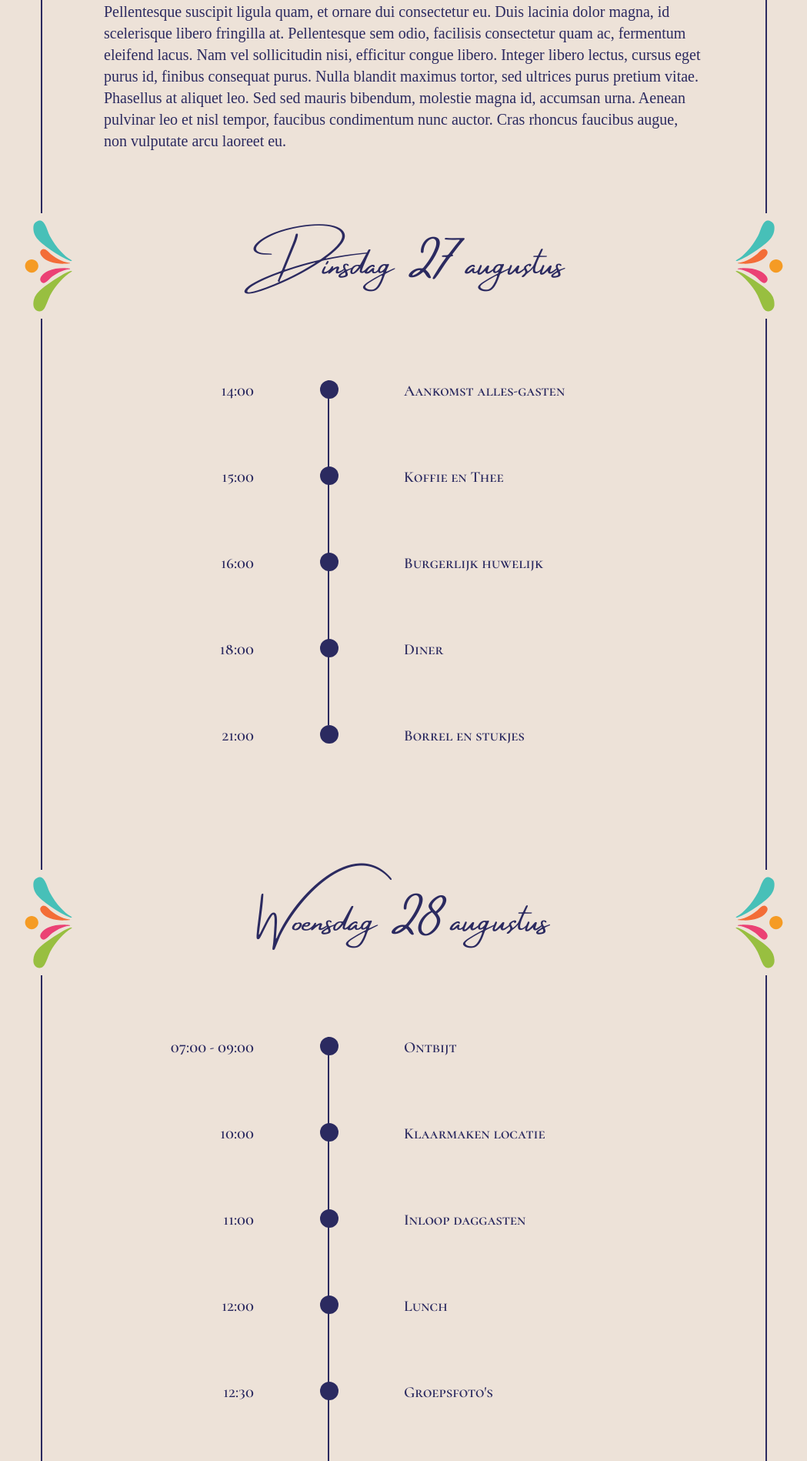
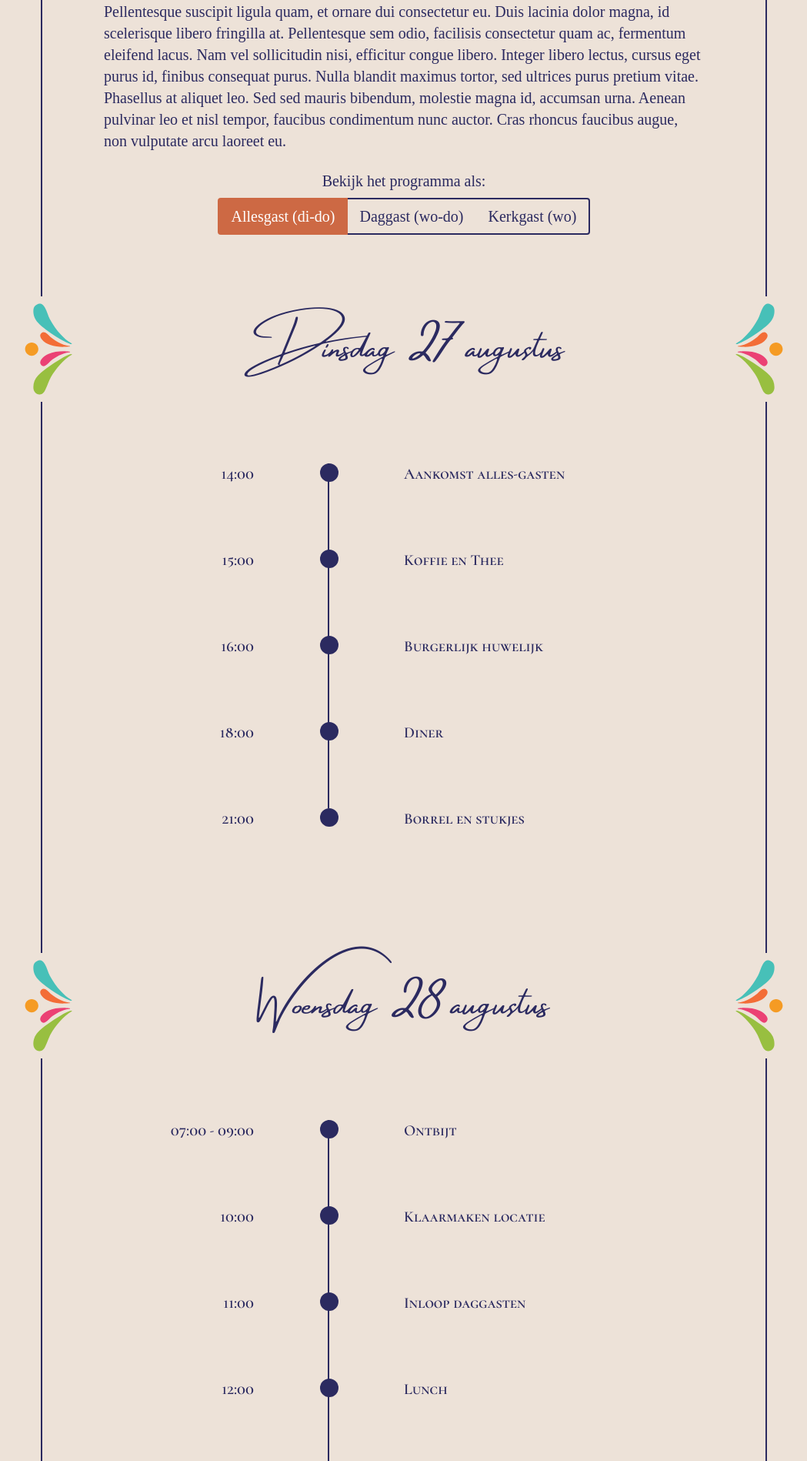
Before and after one commit to RubenSmit/bruiloftjeanineenruben.nl, a Jekyll site: the page built from programma.markdown, in a window 1280 px wide. Shown: the part 787-2685 px from the top of the page at 77% size, without its empty margins (115-1164 px from the left). Built offline with Jekyll 4.4.1, drawn with Linux system fonts in a browser that asks for light colours; some web fonts are replaced.

Commit message:
Add filters for timeline

```diff
--- a/_includes/card_title.html
+++ b/_includes/card_title.html
@@ -1,4 +1,4 @@
-<div class="w-full flex items-center my-20">
+<div class="w-full flex items-center my-20" data-timeline="{{include.type}}">
   <img src="/images/side_decoration_left.svg" class="w-10 md:w-20 bg-tan -ml-14 mr-14 md:-ml-28 md:mr-28 border-8 border-tan" alt="" role="presentation">
   <h2 class="font-curly text-2xl sm:text-3xl md:text-4xl lg:text-5xl w-full text-center mb-6">
     {{include.title}}
--- a/_includes/timeline.html
+++ b/_includes/timeline.html
@@ -1,3 +1,3 @@
-<div class="grid grid-cols-4 pb-20">
+<div class="grid grid-cols-4 pb-20 timeline" data-timeline="{{include.type}}">
   {{include.items}}
 </div>
--- a/_includes/timeline_item.html
+++ b/_includes/timeline_item.html
@@ -1,6 +1,6 @@
-<div class="text-right font-semibold">{{include.time}}</div>
-<div class="flex px-4 justify-center">
-  <div class="h-full w-3 mr-3 py-14 border-r-2 border-primary"></div>
-  <div class="rounded-full bg-primary w-6 h-6 -ml-6"></div>
+<div class="text-right font-semibold" data-timeline="{{include.type}}">{{include.time}}</div>
+<div class="flex px-4 justify-center timeline-deco" data-timeline="{{include.type}}">
+  <dd class="h-full w-3 mr-3 py-14 border-r-2 border-primary timeline-line"></dd>
+  <div class="rounded-full bg-primary w-6 h-6 -ml-6 timeline-orb"></div>
 </div>
-<div class="col-span-2 font-semibold">{{include.content}}</div>
+<div class="col-span-2 font-semibold" data-timeline="{{include.type}}">{{include.content}}</div>
--- a/_includes/timeline_last_item.html
+++ /dev/null
@@ -1,5 +0,0 @@
-<div class="text-right font-semibold">{{include.time}}</div>
-<div class="flex px-4 justify-center">
-  <div class="rounded-full bg-primary w-6 h-6"></div>
-</div>
-<div class="col-span-2 font-semibold">{{include.content}}</div>
--- a/programma.markdown
+++ b/programma.markdown
@@ -13,38 +13,45 @@
 Phasellus at aliquet leo. Sed sed mauris bibendum, molestie magna id, accumsan urna. Aenean pulvinar leo et nisl tempor,
 faucibus condimentum nunc auctor. Cras rhoncus faucibus augue, non vulputate arcu laoreet eu.
 
-{% include card_title.html title="Dinsdag 27 augustus" %}
+<div class="w-full mt-6 text-center">Bekijk het programma als:</div>
+<div class="w-full mt-2 flex justify-center">
+    <button class="py-2 px-4 border-t-2 border-b-2 border-l-2 rounded-l border-secondary bg-secondary text-white" data-timeline-button="alles" onclick="changeProgram('alles')">Allesgast (di-do)</button>
+    <button class="py-2 px-4 border-t-2 border-b-2 hover:bg-secondary hover:text-white hover:border-secondary border-primary" data-timeline-button="dag" onclick="changeProgram('dag')">Daggast (wo-do)</button>
+    <button class="py-2 px-4 border-t-2 border-b-2 border-r-2 rounded-r hover:bg-secondary hover:text-white hover:border-secondary border-primary" data-timeline-button="kerk" onclick="changeProgram('kerk')">Kerkgast (wo)</button>
+</div>
+
+{% include card_title.html title="Dinsdag 27 augustus" type="alles" %}
 {% capture dinsdag_items %}
-{% include timeline_item.html time="14:00" content="Aankomst alles-gasten" %}
-{% include timeline_item.html time="15:00" content="Koffie en Thee" %}
-{% include timeline_item.html time="16:00" content="Burgerlijk huwelijk" %}
-{% include timeline_item.html time="18:00" content="Diner" %}
-{% include timeline_last_item.html time="21:00" content="Borrel en stukjes" last=true %}
+{% include timeline_item.html time="14:00" content="Aankomst alles-gasten" type="alles" %}
+{% include timeline_item.html time="15:00" content="Koffie en Thee" type="alles" %}
+{% include timeline_item.html time="16:00" content="Burgerlijk huwelijk" type="alles" %}
+{% include timeline_item.html time="18:00" content="Diner" type="alles" %}
+{% include timeline_item.html time="21:00" content="Borrel en stukjes" last=true type="alles" %}
 {% endcapture %}
-{% include timeline.html items=dinsdag_items %}
+{% include timeline.html items=dinsdag_items type="alles" %}
 
-{% include card_title.html title="Woensdag 28 augustus" %}
+{% include card_title.html title="Woensdag 28 augustus" type="kerk" %}
 {% capture woensdag_items %}
-{% include timeline_item.html time="07:00 - 09:00" content="Ontbijt" %}
-{% include timeline_item.html time="10:00" content="Klaarmaken locatie" %}
-{% include timeline_item.html time="11:00" content="Inloop daggasten" %}
-{% include timeline_item.html time="12:00" content="Lunch" %}
-{% include timeline_item.html time="12:30" content="Groepsfoto's" %}
-{% include timeline_item.html time="13:30" content="Inloop kerkgasten" %}
-{% include timeline_item.html time="14:00" content="Kerkdienst" %}
-{% include timeline_item.html time="16:00" content="Receptie" %}
-{% include timeline_item.html time="17:45" content="Vertrek kerkgasten" %}
-{% include timeline_item.html time="18:00" content="Diner" %}
-{% include timeline_last_item.html time="21:00" content="Feest" %}
+{% include timeline_item.html time="07:00 - 09:00" content="Ontbijt" type="alles" %}
+{% include timeline_item.html time="10:00" content="Klaarmaken locatie" type="alles" %}
+{% include timeline_item.html time="11:00" content="Inloop daggasten" type="dag" %}
+{% include timeline_item.html time="12:00" content="Lunch" type="dag" %}
+{% include timeline_item.html time="12:30" content="Groepsfoto's" type="alles" %}
+{% include timeline_item.html time="13:30" content="Inloop kerkgasten" type="kerk" %}
+{% include timeline_item.html time="14:00" content="Kerkdienst" type="kerk" %}
+{% include timeline_item.html time="16:00" content="Receptie" type="kerk" %}
+{% include timeline_item.html time="17:45" content="Vertrek kerkgasten" type="kerk" %}
+{% include timeline_item.html time="18:00" content="Diner" type="dag" %}
+{% include timeline_item.html time="21:00" content="Feest" type="dag" %}
 {% endcapture %}
-{% include timeline.html items=woensdag_items %}
+{% include timeline.html items=woensdag_items type="kerk" %}
 
-{% include card_title.html title="Donderdag 29 augustus" %}
+{% include card_title.html title="Donderdag 29 augustus" type="dag" %}
 {% capture donderdag_items %}
-{% include timeline_item.html time="09:00 - 12:00" content="Brunch" %}
-{% include timeline_last_item.html time="12:00" content="Opruimen" %}
+{% include timeline_item.html time="09:00 - 12:00" content="Brunch" type="dag" %}
+{% include timeline_item.html time="12:00" content="Opruimen" type="dag" %}
 {% endcapture %}
-{% include timeline.html items=donderdag_items %}
+{% include timeline.html items=donderdag_items type="dag" %}
 
 {% endcapture %}
 
--- a/style/style.css
+++ b/style/style.css
@@ -25,6 +25,18 @@
 
 .border-secondary {
     border-color: #cd6944;
+}
+
+.hover\:border-secondary:hover {
+    border-color: #cd6944;
+}
+
+.bg-secondary {
+    background-color: #cd6944;
+}
+
+.hover\:bg-secondary:hover {
+    background-color: #cd6944;
 }
 
 @font-face {
@@ -79,3 +91,10 @@
     font-weight: bold;
     color: #cd6944;
 }
+
+.timeline-deco:not(.hidden):nth-last-child(2) > .timeline-line {
+    display: none;
+}
+.timeline-deco:not(.hidden):nth-last-child(2) > .timeline-orb {
+    margin-left: 0;
+}
```
Also changed, not shown: _layouts/default.html (+30 -0 lines).
